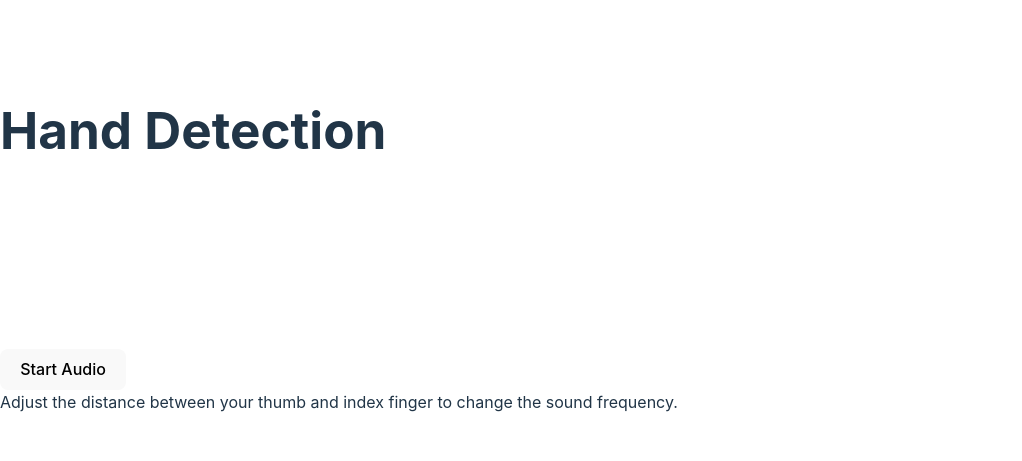
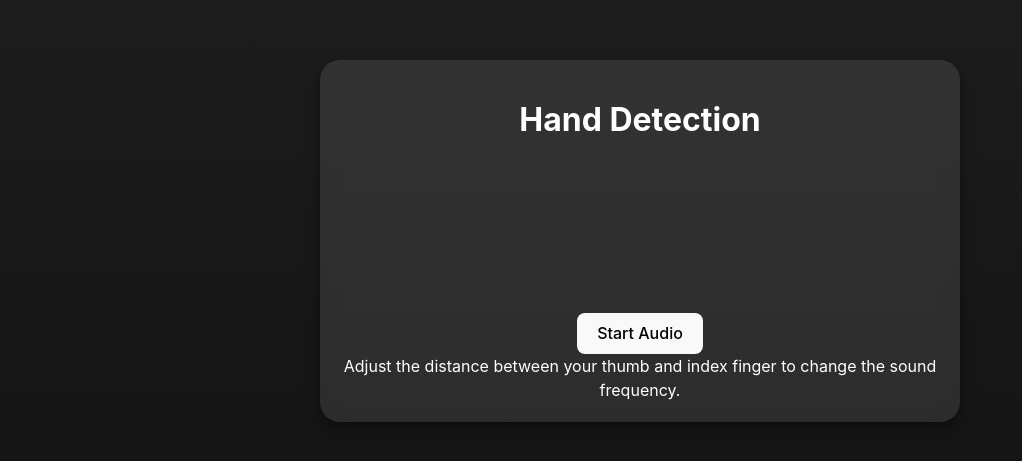
Before and after one commit to Seakuh/browser-synthesizer-ai, a React (Vite) app: page / in a window 1280 px wide. Shown: the part 159-620 px from the top of the page, without its empty margins (0-1022 px from the left). Built offline with nearby package versions, Linux system fonts and the light colour scheme.

Commit message:
adjust styling center app container

```diff
--- a/src/App.css
+++ b/src/App.css
@@ -1,15 +1,31 @@
 body {
   margin: 0;
-  font-family: Arial, sans-serif;
+  font-family: -apple-system, BlinkMacSystemFont, "Segoe UI", Roboto, Helvetica, Arial, sans-serif;
+  background: linear-gradient(to bottom, #1f1f1f, #121212); /* Angenehmer Hintergrund */
+  color: white;
+  height: 100vh;
   display: flex;
   justify-content: center;
   align-items: center;
-  height: 100vh;
-  background-color: #282a2e;
 }
 
-.content {
-  text-align: center;
+.appContainer {
+  display: flex;
+  justify-content: center;
+  align-items: center;
+  flex-direction: column;
+  width: 100%;
+  max-width: 600px;
+  min-height: 300px;
+  background: rgba(255, 255, 255, 0.1); /* Leicht transparenter Hintergrund */
+  border-radius: 20px; /* Abgerundete Ecken */
+  box-shadow: 0 6px 15px rgba(0, 0, 0, 0.4); /* Moderner Schatten */
+  backdrop-filter: blur(10px); /* Blur-Effekt */
   padding: 20px;
-  background-color: black;
+  text-align: center; /* Inhalt zentriert */
 }
+
+h1 {
+  font-size: 2rem;
+  margin-bottom: 20px;
+}
--- a/src/App.tsx
+++ b/src/App.tsx
@@ -1,11 +1,12 @@
-import React from 'react';
-import HandDetection from './components/HandDetection';
+import React from "react";
+import "./App.css";
+import HandDetection from "./components/HandDetection";
 
 const App: React.FC = () => {
   return (
-      <div>
-        <HandDetection />
-      </div>
+    <div className="appContainer">
+      <HandDetection />
+    </div>
   );
 };
 
```
